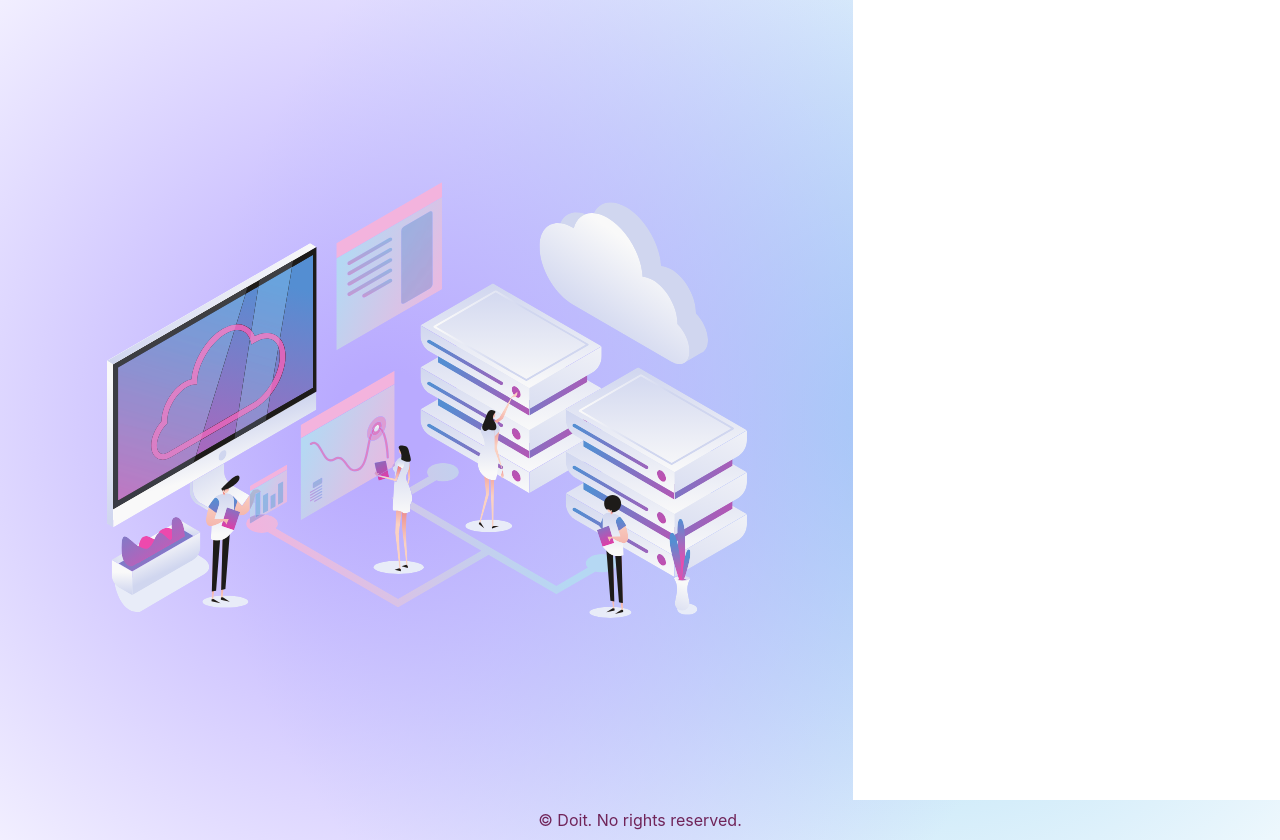
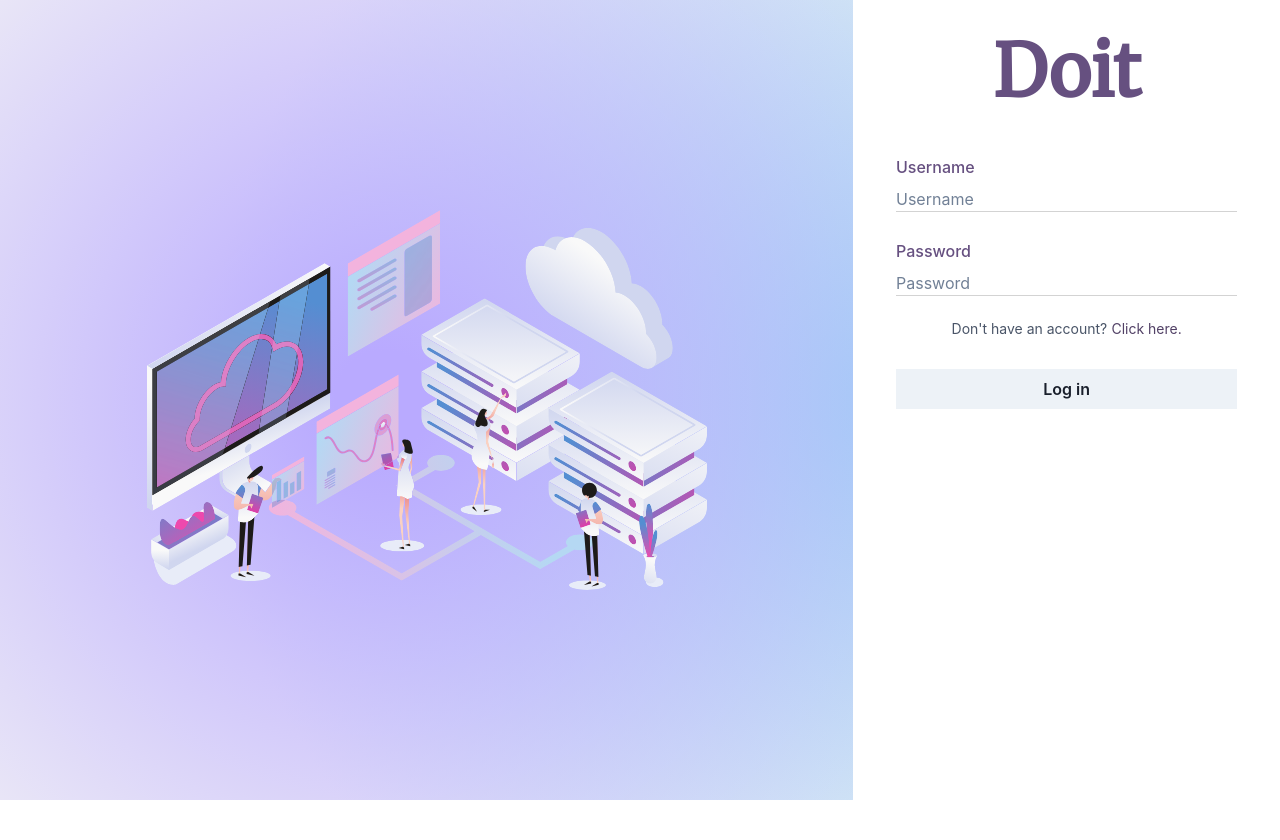
Before and after one commit to RedheadRusskie/server-todos, a React (Vite) app in the folder apps/client/: page /login in a window 1280 px wide. After the commit the page ends 800 px from the top, so only its background shows below. Built offline with nearby package versions, Linux system fonts and the light colour scheme.

Commit message:
feature/client-setup: Added login and register UI elements.

```diff
--- a/apps/client/src/app/app.tsx
+++ b/apps/client/src/app/app.tsx
@@ -2,7 +2,7 @@ import { QueryClient, QueryClientProvider } from '@tanstack/react-query';
 import { ReactQueryDevtools } from '@tanstack/react-query-devtools';
 import { ChakraProvider, extendTheme } from '@chakra-ui/react';
 import { BrowserRouter, Route, Routes } from 'react-router-dom';
-import { Login } from './pages/login/Login';
+import { LoginRegisterPage } from './pages/login/LoginRegisterPage';
 import { AppLayout } from './components/common/AppLayout/AppLayout';
 
 const queryClient = new QueryClient();
@@ -11,10 +11,19 @@ const theme = extendTheme({
   styles: {
     global: {
       body: {
-        color: 'pink.800',
+        color: '#665080',
         bg: 'white',
         margin: 0,
         padding: 0,
+      },
+    },
+  },
+  components: {
+    Button: {
+      baseStyle: {
+        color: '#665080',
+        _hover: { color: '#665080' },
+        _active: { color: '#665080' },
       },
     },
   },
@@ -30,10 +39,18 @@ function App() {
               index
               element={
                 <AppLayout>
-                  <Login />
+                  <LoginRegisterPage isFor="Login" />
                 </AppLayout>
               }
               path="/login"
+            />
+            <Route
+              element={
+                <AppLayout>
+                  <LoginRegisterPage isFor="Register" />
+                </AppLayout>
+              }
+              path="/register"
             />
           </Routes>
         </BrowserRouter>
--- /dev/null
+++ b/apps/client/src/app/components/LoginForm/LoginForm.tsx
@@ -0,0 +1,93 @@
+import React from 'react';
+import {
+  Box,
+  Button,
+  Flex,
+  FormControl,
+  FormHelperText,
+  FormLabel,
+  Input,
+  Text,
+  useColorModeValue,
+} from '@chakra-ui/react';
+import { Link as RouterLink } from 'react-router-dom';
+import { useForm, SubmitHandler } from 'react-hook-form';
+
+interface LoginFormInput {
+  username: string;
+  password: string;
+}
+
+export const LoginForm: React.FC = () => {
+  const linkColor = useColorModeValue('#524166', '#ffffff');
+  const {
+    register,
+    handleSubmit,
+    formState: { errors },
+  } = useForm<LoginFormInput>();
+
+  const onSubmit: SubmitHandler<LoginFormInput> = (data) => {
+    console.log('Form submitted:', data);
+  };
+
+  return (
+    <form onSubmit={handleSubmit(onSubmit)} style={{ width: '100%' }}>
+      <FormControl>
+        <Box marginBottom="2em">
+          <Box marginY="0.7em">
+            <FormLabel>Username</FormLabel>
+            <Input
+              placeholder="Username"
+              variant="unstyled"
+              borderBottom="1px solid lightgray"
+              marginBottom="1em"
+              _focus={{ borderBottomColor: '#524166' }}
+              borderRadius={0}
+              {...register('username', {
+                required: 'Username is required',
+                validate: (value) =>
+                  !/\s/.test(value) || 'Username cannot contain spaces',
+              })}
+            />
+            {errors.username && (
+              <Text color="red">{String(errors.username.message)}</Text>
+            )}
+          </Box>
+
+          <Box marginY="0.7em">
+            <FormLabel>Password</FormLabel>
+            <Input
+              type="password"
+              placeholder="Password"
+              variant="unstyled"
+              borderBottom="1px solid lightgray"
+              marginBottom="1em"
+              _focus={{ borderBottomColor: '#524166' }}
+              borderRadius={0}
+              {...register('password', {
+                required: 'Password is required',
+                validate: (value) =>
+                  !/\s/.test(value) || 'Password cannot contain spaces',
+              })}
+            />
+            {errors.password && (
+              <Text color="red">{String(errors.password.message)}</Text>
+            )}
+            <FormHelperText>
+              <Flex align="center" justify="center">
+                Don't have an account?{' '}
+                <Text color={linkColor} marginLeft="0.3em">
+                  <RouterLink to="/register">Click here.</RouterLink>
+                </Text>
+              </Flex>
+            </FormHelperText>
+          </Box>
+        </Box>
+
+        <Button type="submit" borderRadius={0} w="100%">
+          Log in
+        </Button>
+      </FormControl>
+    </form>
+  );
+};
--- a/apps/client/src/app/components/common/AppLayout/AppLayout.module.scss
+++ b/apps/client/src/app/components/common/AppLayout/AppLayout.module.scss
@@ -1,16 +1,12 @@
 .appBg {
   margin: 0;
   padding: 0;
-  min-height: 100vh; /* Change height to min-height */
+  min-height: 100vh;
   display: flex;
-  flex-direction: column; /* Change direction to column */
+  flex-direction: column;
   background: radial-gradient(circle at 30% 50%, #b9aaff 5%, transparent 70%),
-    radial-gradient(circle at 70% 50%, #a3d8f4 5%, transparent 70%), #ffffff;
+    radial-gradient(circle at 70% 50%, #a3d8f4 5%, transparent 70%), #f5f5f5;
   background-size: 100% 100%;
   background-position: center;
   background-repeat: no-repeat;
 }
-
-main {
-  flex-grow: 1;
-}
--- a/apps/client/src/app/components/common/AppLayout/AppLayout.tsx
+++ b/apps/client/src/app/components/common/AppLayout/AppLayout.tsx
@@ -1,5 +1,6 @@
 import { ReactNode } from 'react';
 import { Box, Flex } from '@chakra-ui/react';
+import { useLocation } from 'react-router-dom';
 import { Footer } from '../Footer/Footer';
 import styles from './AppLayout.module.scss';
 
@@ -7,13 +8,20 @@ interface AppLayoutProps {
   children: ReactNode;
 }
 
-export const AppLayout: React.FC<AppLayoutProps> = ({ children }) => (
+export const AppLayout: React.FC<AppLayoutProps> = ({ children }) => {
+  const location = useLocation();
+
+  const shouldHideLayout =
+    location.pathname === '/login' || location.pathname === '/register';
+
+  return (
     <Box className={styles.appBg}>
       <Flex direction="column" minH="100vh">
         <Box as="main" flex="1">
           {children}
         </Box>
-      <Footer />
+        {!shouldHideLayout && <Footer />}
       </Flex>
     </Box>
   );
+};
--- /dev/null
+++ b/apps/client/src/app/components/common/RegisterForm/RegisterForm.tsx
@@ -0,0 +1,124 @@
+import React from 'react';
+import {
+  Box,
+  Button,
+  Flex,
+  FormControl,
+  FormHelperText,
+  FormLabel,
+  Input,
+  Text,
+  useColorModeValue,
+} from '@chakra-ui/react';
+import { useForm, SubmitHandler } from 'react-hook-form';
+import { Link } from 'react-router-dom';
+
+interface RegisterFormInput {
+  username: string;
+  password: string;
+  confirmPassword: string;
+}
+
+export const RegisterForm: React.FC = () => {
+  const linkColor = useColorModeValue('#524166', '#ffffff');
+  const {
+    register,
+    handleSubmit,
+    formState: { errors },
+    watch,
+  } = useForm<RegisterFormInput>();
+
+  const password = watch('password', '');
+
+  const onSubmit: SubmitHandler<RegisterFormInput> = (data) => {
+    console.log('Form submitted:', data);
+  };
+
+  return (
+    <form onSubmit={handleSubmit(onSubmit)} style={{ width: '100%' }}>
+      <FormControl>
+        <Box marginBottom="2em">
+          <Box marginY="0.7em">
+            <FormLabel>Username</FormLabel>
+            <Input
+              placeholder="Username"
+              variant="unstyled"
+              borderBottom="1px solid lightgray"
+              marginBottom="1em"
+              _focus={{ borderBottomColor: '#524166' }}
+              borderRadius={0}
+              {...register('username', {
+                required: 'Username is required',
+                validate: (value) =>
+                  !/\s/.test(value) || 'Username cannot contain spaces',
+              })}
+            />
+            {errors.username && (
+              <Text color="red">{String(errors.username.message)}</Text>
+            )}
+          </Box>
+
+          <Box marginY="0.7em">
+            <FormLabel>Password</FormLabel>
+            <Input
+              type="password"
+              placeholder="Password"
+              variant="unstyled"
+              borderBottom="1px solid lightgray"
+              marginBottom="1em"
+              _focus={{ borderBottomColor: '#524166' }}
+              borderRadius={0}
+              {...register('password', {
+                required: 'Password is required',
+                validate: {
+                  noSpaces: (value) =>
+                    !/\s/.test(value) || 'Password cannot contain spaces',
+                },
+              })}
+            />
+            {errors.password && (
+              <Text color="red">{String(errors.password.message)}</Text>
+            )}
+          </Box>
+
+          <Box marginY="0.7em">
+            <FormLabel>Confirm Password</FormLabel>
+            <Input
+              type="password"
+              placeholder="Confirm Password"
+              variant="unstyled"
+              borderBottom="1px solid lightgray"
+              marginBottom="1em"
+              _focus={{ borderBottomColor: '#524166' }}
+              borderRadius={0}
+              {...register('confirmPassword', {
+                required: 'Confirm Password is required',
+                validate: {
+                  noSpaces: (value) =>
+                    !/\s/.test(value) || 'Password cannot contain spaces',
+                  matchPassword: (value) =>
+                    value === password || 'Passwords do not match',
+                },
+              })}
+            />
+            {errors.confirmPassword && (
+              <Text color="red">{String(errors.confirmPassword.message)}</Text>
+            )}
+          </Box>
+        </Box>
+
+        <Button type="submit" borderRadius={0} w="100%">
+          Register
+        </Button>
+        <FormHelperText>
+          <Flex align="center" justify="center">
+            Already have an account?{' '}
+            <Text color={linkColor} marginLeft="0.3em">
+              <Link to="/login">Log in here.</Link>
+            </Text>
+          </Flex>
+        </FormHelperText>
+      </FormControl>
+    </form>
+  );
+};
--- a/apps/client/src/app/pages/login/Login.tsx
+++ /dev/null
@@ -1,23 +0,0 @@
-import { Box, Center, Flex, Image } from '@chakra-ui/react';
-import loginIcon from '../../assets/login.svg';
-
-export const Login: React.FC = () => {
-  return (
-    <Flex minH="100vh" width="100vw">
-      <Box flex="2" bg="transparent">
-        <Center>
-          <Box
-            display="flex"
-            justifyContent="center"
-            alignItems="center"
-            width="100%"
-            height="100vh"
-          >
-            <Image src={loginIcon} boxSize="40em" objectFit="contain" />
-          </Box>
-        </Center>
-      </Box>
-      <Box flex="1" bg="white"></Box>
-    </Flex>
-  );
-};
--- /dev/null
+++ b/apps/client/src/app/pages/login/LoginRegisterPage.tsx
@@ -0,0 +1,53 @@
+import { Box, Center, Flex, Heading, Image } from '@chakra-ui/react';
+import '@fontsource/merriweather';
+import loginIcon from '../../assets/login.svg';
+import { LoginForm } from '../../components/LoginForm/LoginForm';
+import { RegisterForm } from '../../components/common/RegisterForm/RegisterForm';
+
+interface LoginRegisterPageProps {
+  isFor: 'Login' | 'Register';
+}
+
+export const LoginRegisterPage: React.FC<LoginRegisterPageProps> = ({
+  isFor,
+}) => {
+  return (
+    <Flex minH="100vh" width="100vw">
+      <Box flex="2" bg="transparent">
+        <Center>
+          <Box
+            display="flex"
+            justifyContent="center"
+            alignItems="center"
+            width="100%"
+            height="100vh"
+          >
+            <Image src={loginIcon} boxSize="35em" objectFit="contain" />
+          </Box>
+        </Center>
+      </Box>
+      <Box flex="1" bg="white">
+        <Center>
+          <Flex
+            w="80%"
+            direction="column"
+            alignItems="center"
+            textAlign="center"
+          >
+            <Heading
+              as="h3"
+              size="4xl"
+              fontFamily="merriweather"
+              fontWeight={800}
+              marginTop="0.5em"
+              marginBottom="0.5em"
+            >
+              Doit
+            </Heading>
+            {isFor === 'Login' ? <LoginForm /> : <RegisterForm />}
+          </Flex>
+        </Center>
+      </Box>
+    </Flex>
+  );
+};
```
Also changed, not shown: apps/client/src/app/components/common/CustomInput/CustomInput.tsx (added, +13 -0 lines), 1 other file (tests, documents, lock files or other folders). Lines whose indentation alone changed are shown as unchanged.
